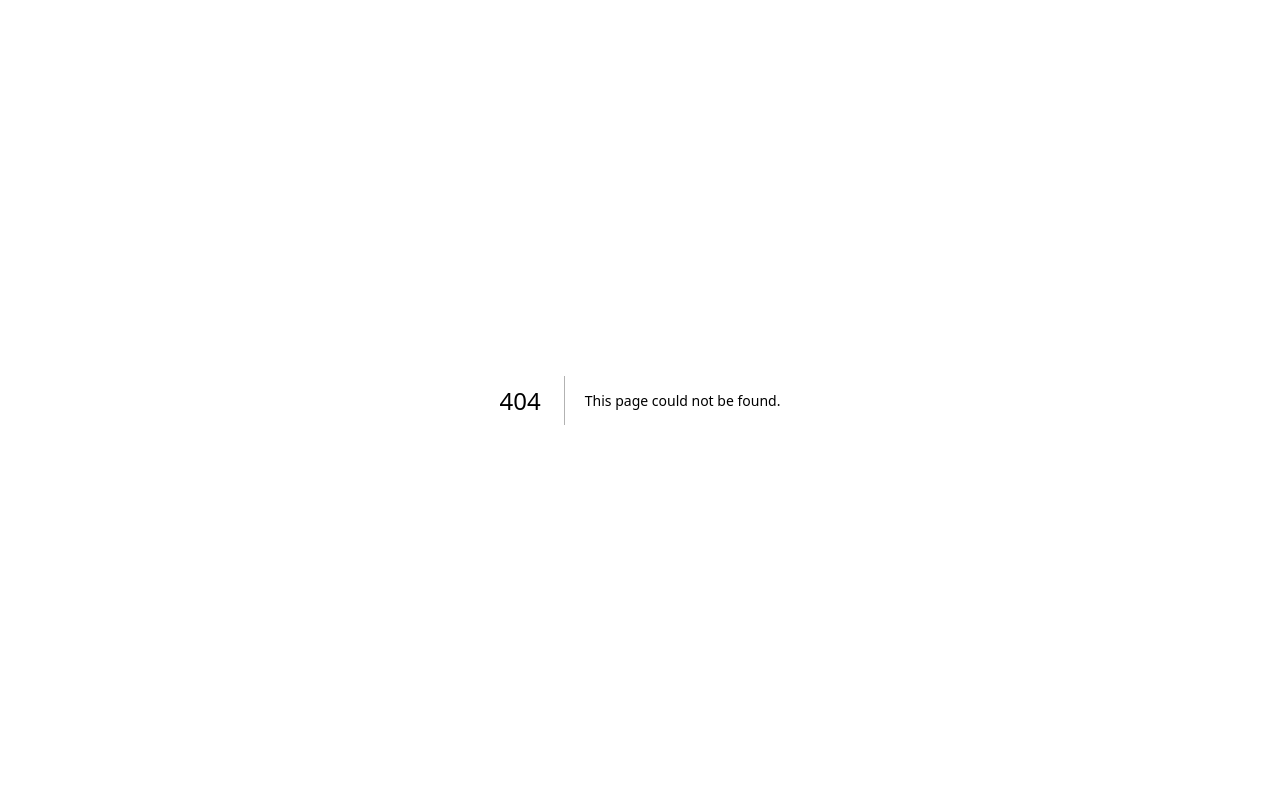
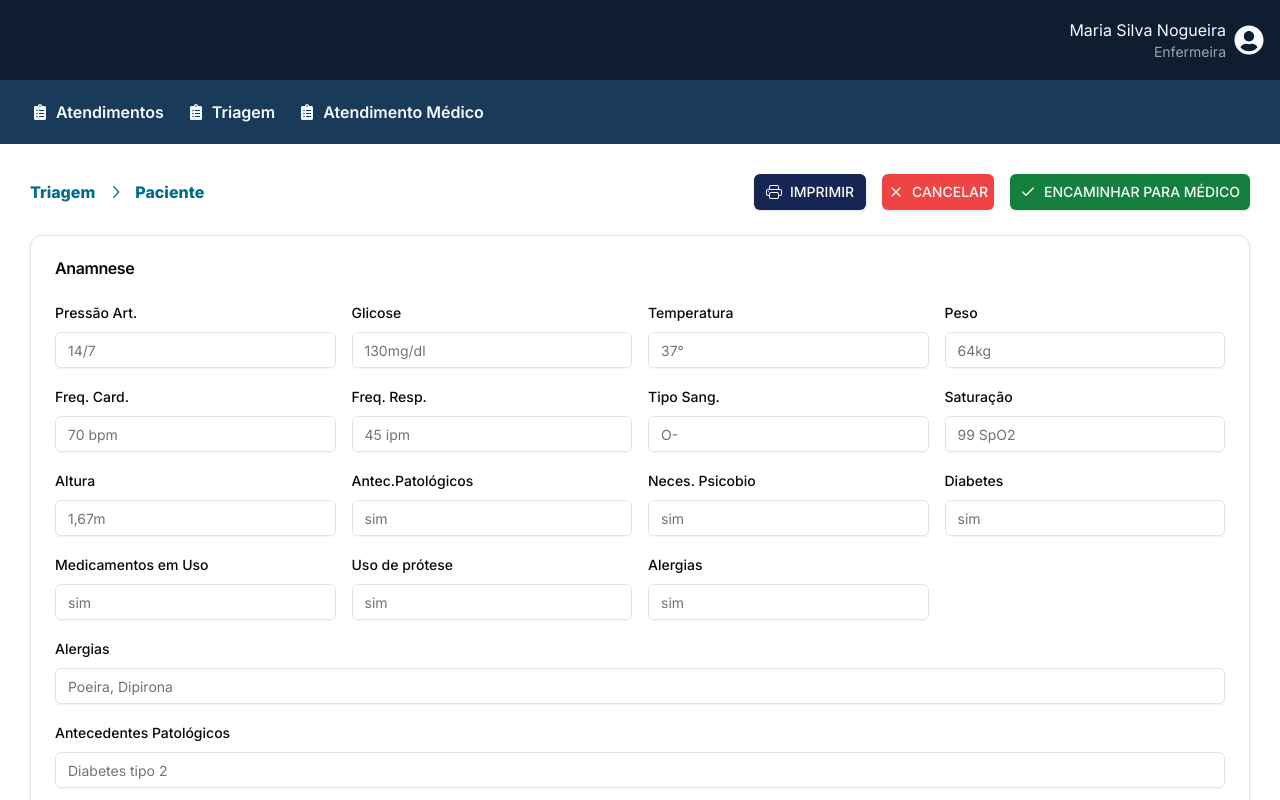
Before and after one commit to Tomas025/prontuario-eletronico, a Next.js app: page /triagem/1 in a window 1280 px wide. Before the commit this address had no page. Shown: the top 800 px of the page. Built offline with nearby package versions, Linux system fonts and the light colour scheme.

Commit message:
Adicinado tela de formulario de triagem

```diff
--- /dev/null
+++ b/src/app/(auth-routes)/triagem/[id]/page.tsx
@@ -0,0 +1,11 @@
+import BodyTriagem from '@/components/BodyTriagem';
+import { HeaderTriagem } from '@/components/HeaderTriagem';
+
+export default function TriagemPaciente() {
+  return (
+    <div className="flex flex-col h-screen">
+      <HeaderTriagem />
+      <BodyTriagem />
+    </div>
+  );
+}
--- a/src/components/BodyTriagem/index.tsx
+++ b/src/components/BodyTriagem/index.tsx
@@ -72,7 +72,6 @@
   }
 
   return (
-    <div className="p-6">
     <Card>
       <CardHeader>
         <CardTitle>Anamnese</CardTitle>
@@ -335,6 +334,5 @@
         </Form>
       </CardContent>
     </Card>
-    </div>
   );
 }
--- a/src/components/HeaderTriagem/index.tsx
+++ b/src/components/HeaderTriagem/index.tsx
@@ -8,7 +8,7 @@
 
 export function HeaderTriagem() {
   return (
-    <div className="flex justify-between w-full items-center px-5 pt-8">
+    <div className="flex justify-between w-full items-center mb-[25px]">
       <BreadCrumbTriagem />
 
       <div className="flex gap-x-4">
```
Also changed, not shown: src/app/(auth-routes)/triagem/page.tsx (+0 -14 lines). Lines whose indentation alone changed are shown as unchanged.
